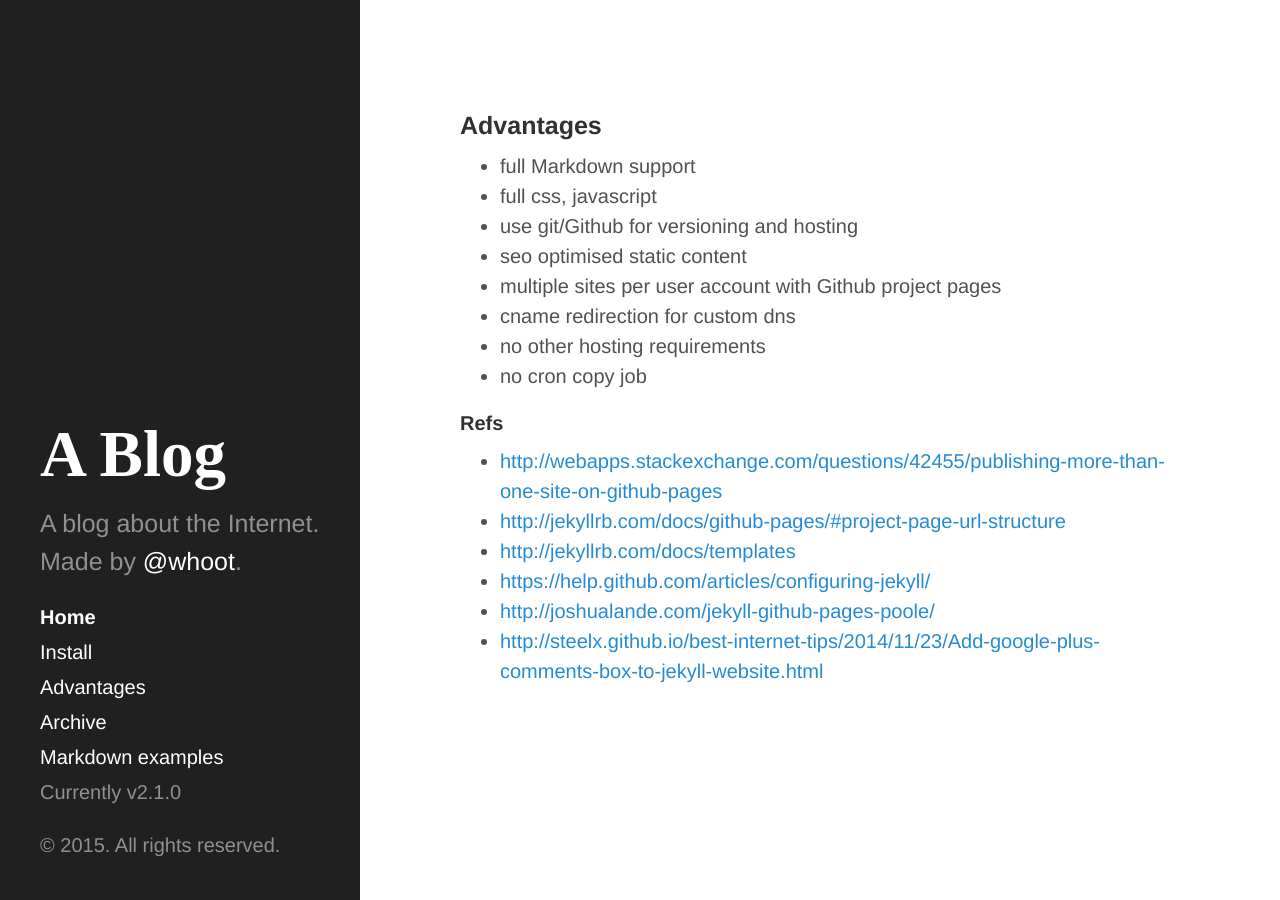
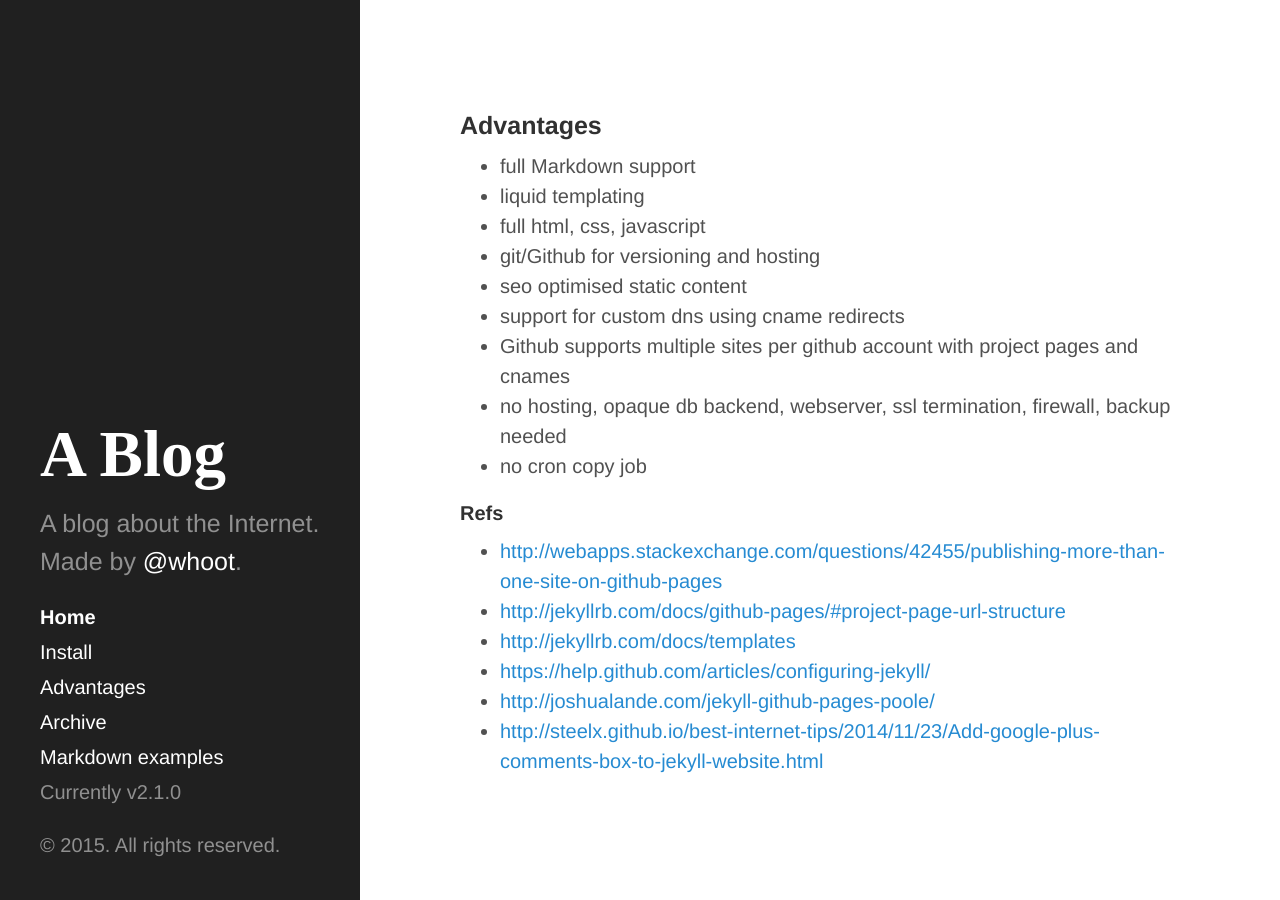
Before and after one commit to julian1/minimal-github-jekyll, a Jekyll site: the page built from advantages.md, in a window 1280 px wide. Built offline with Jekyll 4.4.1, drawn with Linux system fonts in a browser that asks for light colours.

Commit message:
update advantages

```diff
--- a/advantages.md
+++ b/advantages.md
@@ -6,12 +6,13 @@ layout: about
 ### Advantages
 
 - full Markdown support
-- full css, javascript
-- use git/Github for versioning and hosting
+- liquid templating
+- full html, css, javascript
+- git/Github for versioning and hosting
 - seo optimised static content
-- multiple sites per user account with Github project pages
-- cname redirection for custom dns
-- no other hosting requirements
+- support for custom dns using cname redirects
+- Github supports multiple sites per github account with project pages and cnames
+- no hosting, opaque db backend, webserver, ssl termination, firewall, backup needed
 - no cron copy job
 
 #### Refs
```
